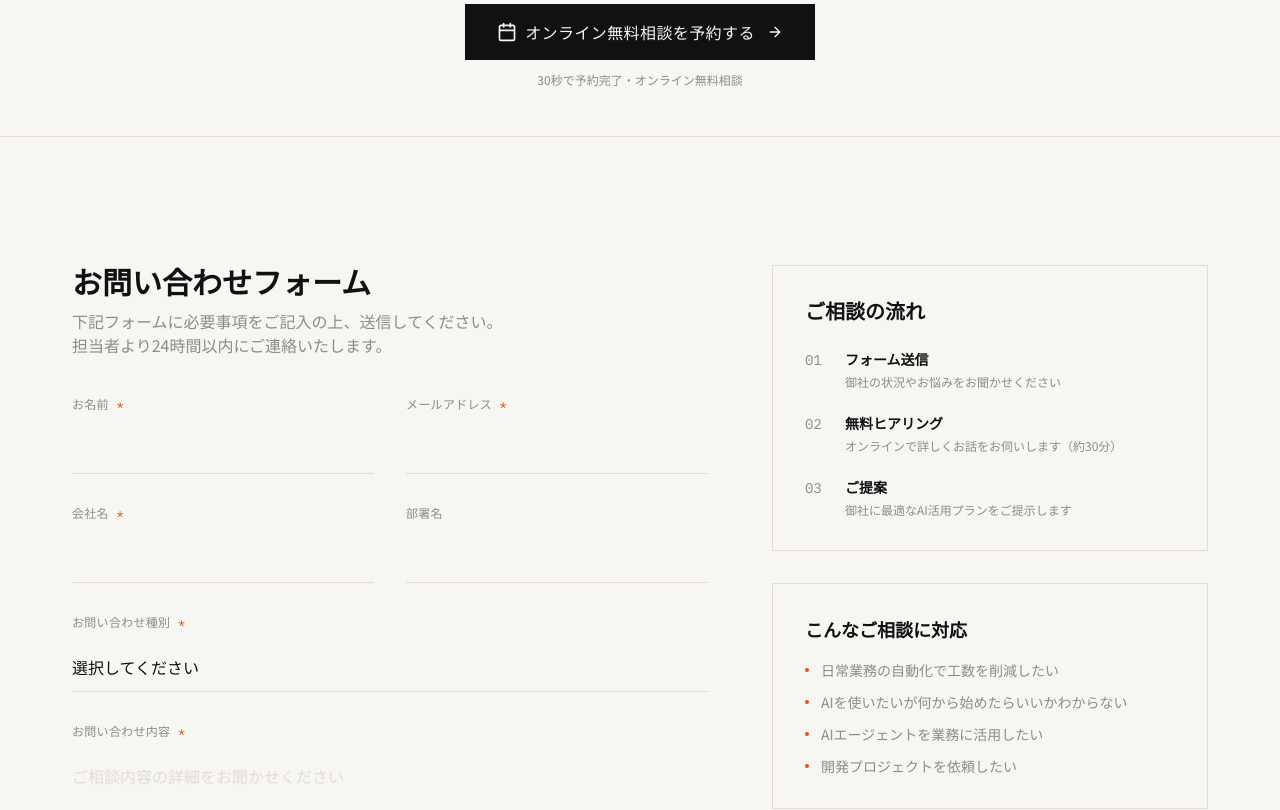
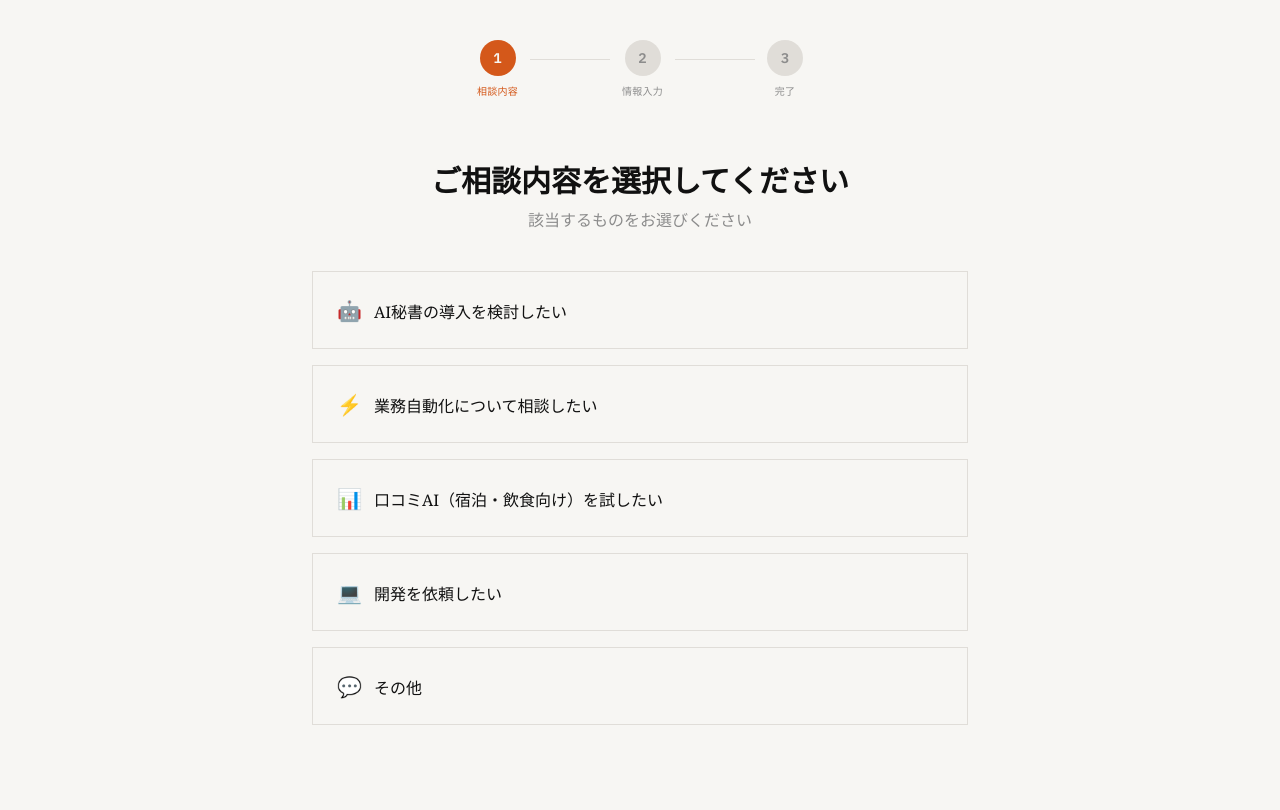
Before and after one commit to MaururuTakumi/qucikcliplp, a React (Vite) app: page /contact in a window 1280 px wide. Shown: the part 720-1530 px from the top of the page. Built offline with nearby package versions, Linux system fonts and the light colour scheme.

Commit message:
feat: お問い合わせページをステップ式スクリーニングフォームに改修

```diff
--- a/src/pages/ContactPage.tsx
+++ b/src/pages/ContactPage.tsx
@@ -1,65 +1,75 @@
 import React, { useState } from 'react';
-import { Mail, Clock, Send, CheckCircle, AlertCircle, MessageSquare, Phone, Calendar, ArrowRight } from 'lucide-react';
+import { Mail, Phone, MessageSquare, Calendar, ArrowRight, ArrowLeft, CheckCircle } from 'lucide-react';
+
+const GAS_URL = 'https://script.google.com/macros/s/AKfycbxVMYEL9aJS124xpDj-bpynGYH_QbyEsb0yGqUznlTALT6OreAjCSS7oth4f7ETDciQ/exec';
+
+const inquiryOptions = [
+  { emoji: '🤖', label: 'AI秘書の導入を検討したい' },
+  { emoji: '⚡', label: '業務自動化について相談したい' },
+  { emoji: '📊', label: '口コミAI（宿泊・飲食向け）を試したい' },
+  { emoji: '💻', label: '開発を依頼したい' },
+  { emoji: '💬', label: 'その他' },
+];
+
+const employeeCountOptions = ['1〜10名', '11〜50名', '51〜100名', '100名以上'];
 
 const ContactPage: React.FC = () => {
+  const [step, setStep] = useState(1);
+  const [fadeKey, setFadeKey] = useState(0);
   const [isSubmitting, setIsSubmitting] = useState(false);
-  const [submitStatus, setSubmitStatus] = useState<'idle' | 'success' | 'error'>('idle');
+
+  const [inquiryType, setInquiryType] = useState('');
+  const [company, setCompany] = useState('');
+  const [name, setName] = useState('');
+  const [email, setEmail] = useState('');
+  const [employeeCount, setEmployeeCount] = useState('');
+  const [message, setMessage] = useState('');
 
   React.useEffect(() => {
     document.title = 'お問い合わせ | honkoma';
   }, []);
 
-  const handleSubmit = async (e: React.FormEvent<HTMLFormElement>) => {
+  const goToStep = (next: number) => {
+    setFadeKey((k) => k + 1);
+    setStep(next);
+  };
+
+  const handleSelectInquiry = (label: string) => {
+    setInquiryType(label);
+    goToStep(2);
+  };
+
+  const handleSubmit = async (e: React.FormEvent) => {
     e.preventDefault();
     setIsSubmitting(true);
-    setSubmitStatus('idle');
 
-    const formData = new FormData(e.currentTarget);
     const data = {
-      name: formData.get('name') as string,
-      email: formData.get('email') as string,
-      company: formData.get('company') as string,
-      department: formData.get('department') as string,
-      inquiryType: formData.get('inquiryType') as string,
-      message: formData.get('message') as string,
+      inquiryType,
+      company,
+      name,
+      email,
+      employeeCount,
+      message,
       timestamp: new Date().toISOString(),
     };
 
     try {
-      // GASに送信（スプレッドシート記録）
-      await fetch('https://script.google.com/macros/s/AKfycbxVMYEL9aJS124xpDj-bpynGYH_QbyEsb0yGqUznlTALT6OreAjCSS7oth4f7ETDciQ/exec', {
+      await fetch(GAS_URL, {
         method: 'POST',
         mode: 'no-cors',
         headers: { 'Content-Type': 'application/json' },
         body: JSON.stringify(data),
       });
-
-      // GAS側でスプレッドシート記録 + Telegram即時通知をまとめて処理
-      setSubmitStatus('success');
-      e.currentTarget.reset();
+    } catch (error) {
+      console.error('Error submitting form:', error);
+    } finally {
+      setIsSubmitting(false);
       if (window.gtag) {
         window.gtag('event', 'form_submit', { event_category: 'engagement', event_label: 'contact_form' });
       }
-    } catch (error) {
-      console.error('Error submitting form:', error);
-      setSubmitStatus('success');
-      e.currentTarget.reset();
-      if (window.gtag) {
-        window.gtag('event', 'form_submit', { event_category: 'engagement', event_label: 'contact_form' });
-      }
-    } finally {
-      setIsSubmitting(false);
+      goToStep(3);
     }
   };
-
-  const inquiryTypes = [
-    'AI導入に関するご相談',
-    'ルーティーンワーク自動化のご相談',
-    'AI秘書派遣のご相談',
-    'ソフトウェア開発のご依頼',
-    '事業提携・パートナーシップについて',
-    'その他',
-  ];
 
   return (
     <div className="bg-cream">
@@ -103,204 +113,213 @@ const ContactPage: React.FC = () => {
         </div>
       </section>
 
-      {/* Cal.com Direct Link */}
-      <section className="py-12 border-b border-subtle">
-        <div className="max-w-[1200px] mx-auto px-6 lg:px-8">
-          <div className="text-center">
-            <p className="text-warm text-lg mb-4">すぐに相談したい方はこちら</p>
-            <a
-              href="https://cal.com/takumi-honkoma-mljb0f/honkoma-meeting?overlayCalendar=true"
-              target="_blank"
-              rel="noopener noreferrer"
-              className="group inline-flex items-center justify-center px-8 py-4 bg-ink text-cream text-base font-medium tracking-wide hover:bg-accent transition-colors duration-300"
-            >
-              <Calendar className="mr-2 h-5 w-5" />
-              オンライン無料相談を予約する
-              <ArrowRight className="ml-3 h-4 w-4 group-hover:translate-x-1 transition-transform" />
-            </a>
-            <p className="text-warm text-xs mt-3">30秒で予約完了・オンライン無料相談</p>
+      {/* Step Form */}
+      <section className="py-20 md:py-32">
+        <div className="max-w-[720px] mx-auto px-6 lg:px-8">
+          {/* Progress Bar */}
+          <div className="flex items-center justify-center gap-3 mb-16">
+            {[1, 2, 3].map((s) => (
+              <React.Fragment key={s}>
+                <div className="flex flex-col items-center gap-2">
+                  <div
+                    className={`w-9 h-9 rounded-full flex items-center justify-center font-mono text-sm font-bold transition-colors duration-300 ${
+                      s === step
+                        ? 'bg-accent text-cream'
+                        : s < step
+                          ? 'bg-accent/20 text-accent'
+                          : 'bg-subtle text-warm'
+                    }`}
+                  >
+                    {s < step ? '✓' : s}
+                  </div>
+                  <span className={`font-mono text-[10px] tracking-wide uppercase ${s === step ? 'text-accent' : 'text-warm'}`}>
+                    {s === 1 ? '相談内容' : s === 2 ? '情報入力' : '完了'}
+                  </span>
+                </div>
+                {s < 3 && (
+                  <div className={`w-12 md:w-20 h-px mb-5 transition-colors duration-300 ${s < step ? 'bg-accent' : 'bg-subtle'}`} />
+                )}
+              </React.Fragment>
+            ))}
           </div>
-        </div>
-      </section>
 
-      {/* Form Section */}
-      <section className="py-32">
-        <div className="max-w-[1200px] mx-auto px-6 lg:px-8">
-          <div className="grid grid-cols-1 lg:grid-cols-12 gap-16 items-start">
-            {/* Form */}
-            <div className="lg:col-span-7">
-              <h2 className="font-serif text-3xl font-bold text-ink mb-2">お問い合わせフォーム</h2>
-              <p className="text-warm mb-10">
-                下記フォームに必要事項をご記入の上、送信してください。<br />
-                担当者より24時間以内にご連絡いたします。
-              </p>
+          {/* Step Content */}
+          <div key={fadeKey} className="animate-fade-in">
+            {/* Step 1 */}
+            {step === 1 && (
+              <div>
+                <h2 className="font-serif text-2xl md:text-3xl font-bold text-ink mb-2 text-center">
+                  ご相談内容を選択してください
+                </h2>
+                <p className="text-warm text-center mb-10">該当するものをお選びください</p>
+                <div className="grid grid-cols-1 gap-4">
+                  {inquiryOptions.map((opt) => (
+                    <button
+                      key={opt.label}
+                      type="button"
+                      onClick={() => handleSelectInquiry(opt.label)}
+                      className={`w-full text-left p-5 md:p-6 border transition-all duration-200 hover:border-accent hover:bg-accent-light/30 ${
+                        inquiryType === opt.label
+                          ? 'border-accent bg-accent-light/30'
+                          : 'border-subtle bg-cream'
+                      }`}
+                    >
+                      <span className="text-xl mr-3">{opt.emoji}</span>
+                      <span className="font-serif text-ink font-medium">{opt.label}</span>
+                    </button>
+                  ))}
+                </div>
+              </div>
+            )}
 
-              <form className="space-y-8" onSubmit={handleSubmit}>
-                <div className="grid grid-cols-1 md:grid-cols-2 gap-8">
+            {/* Step 2 */}
+            {step === 2 && (
+              <div>
+                <h2 className="font-serif text-2xl md:text-3xl font-bold text-ink mb-2 text-center">
+                  お客様情報をご入力ください
+                </h2>
+                <p className="text-warm text-center mb-10">
+                  <span className="inline-block border border-accent/30 bg-accent-light px-3 py-1 text-sm text-accent font-medium">
+                    {inquiryType}
+                  </span>
+                </p>
+
+                <form onSubmit={handleSubmit} className="space-y-8">
+                  <div>
+                    <label htmlFor="company" className="block font-mono text-xs tracking-wide uppercase text-warm mb-3">
+                      会社名 <span className="text-accent">*</span>
+                    </label>
+                    <input
+                      type="text" id="company" required value={company}
+                      onChange={(e) => setCompany(e.target.value)}
+                      className="w-full px-0 py-3 bg-transparent border-0 border-b border-subtle focus:border-ink focus:ring-0 text-ink transition-colors"
+                    />
+                  </div>
+
                   <div>
                     <label htmlFor="name" className="block font-mono text-xs tracking-wide uppercase text-warm mb-3">
                       お名前 <span className="text-accent">*</span>
                     </label>
                     <input
-                      type="text" id="name" name="name" required
+                      type="text" id="name" required value={name}
+                      onChange={(e) => setName(e.target.value)}
                       className="w-full px-0 py-3 bg-transparent border-0 border-b border-subtle focus:border-ink focus:ring-0 text-ink transition-colors"
                     />
                   </div>
+
                   <div>
                     <label htmlFor="email" className="block font-mono text-xs tracking-wide uppercase text-warm mb-3">
                       メールアドレス <span className="text-accent">*</span>
                     </label>
                     <input
-                      type="email" id="email" name="email" required
+                      type="email" id="email" required value={email}
+                      onChange={(e) => setEmail(e.target.value)}
                       className="w-full px-0 py-3 bg-transparent border-0 border-b border-subtle focus:border-ink focus:ring-0 text-ink transition-colors"
                     />
                   </div>
-                </div>
 
-                <div className="grid grid-cols-1 md:grid-cols-2 gap-8">
                   <div>
-                    <label htmlFor="company" className="block font-mono text-xs tracking-wide uppercase text-warm mb-3">
-                      会社名 <span className="text-accent">*</span>
+                    <label className="block font-mono text-xs tracking-wide uppercase text-warm mb-4">
+                      従業員数
                     </label>
-                    <input
-                      type="text" id="company" name="company" required
-                      className="w-full px-0 py-3 bg-transparent border-0 border-b border-subtle focus:border-ink focus:ring-0 text-ink transition-colors"
+                    <div className="grid grid-cols-2 md:grid-cols-4 gap-3">
+                      {employeeCountOptions.map((opt) => (
+                        <label
+                          key={opt}
+                          className={`flex items-center justify-center p-3 border cursor-pointer transition-all duration-200 text-sm ${
+                            employeeCount === opt
+                              ? 'border-accent bg-accent-light/30 text-accent font-medium'
+                              : 'border-subtle text-warm hover:border-accent/50'
+                          }`}
+                        >
+                          <input
+                            type="radio" name="employeeCount" value={opt}
+                            checked={employeeCount === opt}
+                            onChange={(e) => setEmployeeCount(e.target.value)}
+                            className="sr-only"
+                          />
+                          {opt}
+                        </label>
+                      ))}
+                    </div>
+                  </div>
+
+                  <div>
+                    <label htmlFor="message" className="block font-mono text-xs tracking-wide uppercase text-warm mb-3">
+                      どんな業務を自動化したいですか？ <span className="text-accent">*</span>
+                    </label>
+                    <textarea
+                      id="message" rows={4} required value={message}
+                      onChange={(e) => setMessage(e.target.value)}
+                      placeholder="例: 毎日の口コミチェックに1時間かかっている、営業メールの作成を効率化したい など"
+                      className="w-full px-0 py-3 bg-transparent border-0 border-b border-subtle focus:border-ink focus:ring-0 text-ink resize-none transition-colors placeholder:text-warm/50"
                     />
                   </div>
-                  <div>
-                    <label htmlFor="department" className="block font-mono text-xs tracking-wide uppercase text-warm mb-3">
-                      部署名
-                    </label>
-                    <input
-                      type="text" id="department" name="department"
-                      className="w-full px-0 py-3 bg-transparent border-0 border-b border-subtle focus:border-ink focus:ring-0 text-ink transition-colors"
-                    />
+
+                  <div className="flex gap-4 pt-4">
+                    <button
+                      type="button"
+                      onClick={() => goToStep(1)}
+                      className="flex items-center justify-center gap-2 px-6 py-4 border border-subtle text-warm hover:text-ink hover:border-ink transition-colors duration-200"
+                    >
+                      <ArrowLeft className="h-4 w-4" />
+                      戻る
+                    </button>
+                    <button
+                      type="submit"
+                      disabled={isSubmitting}
+                      className="flex-1 bg-ink text-cream py-4 font-medium tracking-wide hover:bg-accent transition-colors duration-300 disabled:opacity-50 disabled:cursor-not-allowed flex items-center justify-center gap-2"
+                    >
+                      {isSubmitting ? (
+                        <>
+                          <div className="animate-spin h-4 w-4 border-2 border-cream/30 border-t-cream rounded-full" />
+                          送信中...
+                        </>
+                      ) : (
+                        <>
+                          次へ
+                          <ArrowRight className="h-4 w-4" />
+                        </>
+                      )}
+                    </button>
                   </div>
-                </div>
 
-                <div>
-                  <label htmlFor="inquiryType" className="block font-mono text-xs tracking-wide uppercase text-warm mb-3">
-                    お問い合わせ種別 <span className="text-accent">*</span>
-                  </label>
-                  <select
-                    id="inquiryType" name="inquiryType" required
-                    className="w-full px-0 py-3 bg-transparent border-0 border-b border-subtle focus:border-ink focus:ring-0 text-ink transition-colors appearance-none cursor-pointer"
+                  <p className="text-xs text-warm text-center">
+                    送信いただいた個人情報は、当社の
+                    <a href="/privacy" className="text-accent hover:underline">プライバシーポリシー</a>
+                    に基づいて適切に管理いたします。
+                  </p>
+                </form>
+              </div>
+            )}
+
+            {/* Step 3 */}
+            {step === 3 && (
+              <div className="text-center py-8">
+                <CheckCircle className="h-16 w-16 text-accent mx-auto mb-6" />
+                <h2 className="font-serif text-3xl md:text-4xl font-bold text-ink mb-4">
+                  お問い合わせありがとうございます
+                </h2>
+                <p className="text-warm text-lg mb-10">
+                  24時間以内に担当者よりご連絡いたします。
+                </p>
+
+                <div className="border border-subtle p-8 md:p-10">
+                  <p className="text-warm mb-4">すぐにオンライン相談をご希望の方</p>
+                  <a
+                    href="https://cal.com/takumi-honkoma-mljb0f/honkoma-meeting?overlayCalendar=true"
+                    target="_blank"
+                    rel="noopener noreferrer"
+                    className="group inline-flex items-center justify-center px-8 py-4 bg-ink text-cream text-base font-medium tracking-wide hover:bg-accent transition-colors duration-300"
                   >
-                    <option value="">選択してください</option>
-                    {inquiryTypes.map((type, index) => (
-                      <option key={index} value={type}>{type}</option>
-                    ))}
-                  </select>
-                </div>
-
-                <div>
-                  <label htmlFor="message" className="block font-mono text-xs tracking-wide uppercase text-warm mb-3">
-                    お問い合わせ内容 <span className="text-accent">*</span>
-                  </label>
-                  <textarea
-                    id="message" name="message" rows={5} required
-                    placeholder="ご相談内容の詳細をお聞かせください"
-                    className="w-full px-0 py-3 bg-transparent border-0 border-b border-subtle focus:border-ink focus:ring-0 text-ink resize-none transition-colors placeholder:text-subtle"
-                  ></textarea>
-                </div>
-
-                {submitStatus === 'success' && (
-                  <div className="text-center border border-accent/30 bg-accent-light/20 p-8">
-                    <CheckCircle className="h-8 w-8 text-accent mx-auto mb-4" />
-                    <h3 className="font-serif text-2xl font-bold text-ink mb-2">お問い合わせありがとうございます</h3>
-                    <p className="text-warm text-sm mb-6">担当者より24時間以内にご連絡いたします。</p>
-                    <a
-                      href="https://cal.com/takumi-honkoma-mljb0f/honkoma-meeting?overlayCalendar=true"
-                      target="_blank"
-                      rel="noopener noreferrer"
-                      className="group inline-flex items-center justify-center px-8 py-4 bg-ink text-cream text-base font-medium tracking-wide hover:bg-accent transition-colors duration-300"
-                    >
-                      <Calendar className="mr-2 h-5 w-5" />
-                      今すぐ無料相談を予約する
-                      <ArrowRight className="ml-3 h-4 w-4 group-hover:translate-x-1 transition-transform" />
-                    </a>
-                    <p className="text-warm text-xs mt-3">30秒で予約完了・オンライン無料相談</p>
-                  </div>
-                )}
-
-                {submitStatus === 'error' && (
-                  <div className="flex items-center gap-2 text-ink border border-accent p-4">
-                    <AlertCircle className="h-4 w-4 text-accent" />
-                    <span className="text-sm">送信に失敗しました。時間をおいて再度お試しください。</span>
-                  </div>
-                )}
-
-                <button
-                  type="submit"
-                  disabled={isSubmitting}
-                  className="w-full bg-ink text-cream py-4 font-medium tracking-wide hover:bg-accent transition-colors duration-300 disabled:opacity-50 disabled:cursor-not-allowed flex items-center justify-center gap-2"
-                >
-                  {isSubmitting ? (
-                    <>
-                      <div className="animate-spin h-4 w-4 border-2 border-cream/30 border-t-cream rounded-full"></div>
-                      送信中...
-                    </>
-                  ) : (
-                    <>
-                      <Send className="h-4 w-4" />
-                      送信する
-                    </>
-                  )}
-                </button>
-
-                <p className="text-xs text-warm text-center">
-                  送信いただいた個人情報は、当社の
-                  <a href="/privacy" className="text-accent hover:underline">プライバシーポリシー</a>
-                  に基づいて適切に管理いたします。
-                </p>
-              </form>
-            </div>
-
-            {/* Sidebar */}
-            <div className="lg:col-span-5 space-y-8">
-              <div className="border border-subtle p-8">
-                <h3 className="font-serif text-xl font-bold text-ink mb-6">ご相談の流れ</h3>
-                <div className="space-y-6">
-                  {[
-                    { n: '01', t: 'フォーム送信', d: '御社の状況やお悩みをお聞かせください' },
-                    { n: '02', t: '無料ヒアリング', d: 'オンラインで詳しくお話をお伺いします（約30分）' },
-                    { n: '03', t: 'ご提案', d: '御社に最適なAI活用プランをご提示します' },
-                  ].map((item) => (
-                    <div key={item.n} className="flex gap-4">
-                      <span className="font-mono text-sm text-warm w-6 flex-shrink-0">{item.n}</span>
-                      <div>
-                        <h4 className="font-serif font-bold text-ink text-sm">{item.t}</h4>
-                        <p className="text-warm text-xs mt-1">{item.d}</p>
-                      </div>
-                    </div>
-                  ))}
+                    <Calendar className="mr-2 h-5 w-5" />
+                    オンライン無料相談を予約する
+                    <ArrowRight className="ml-3 h-4 w-4 group-hover:translate-x-1 transition-transform" />
+                  </a>
+                  <p className="text-warm text-xs mt-3">30秒で予約完了・オンライン無料相談</p>
                 </div>
               </div>
-
-              <div className="border border-subtle p-8">
-                <h3 className="font-serif text-lg font-bold text-ink mb-4">こんなご相談に対応</h3>
-                <ul className="space-y-3">
-                  {[
-                    '日常業務の自動化で工数を削減したい',
-                    'AIを使いたいが何から始めたらいいかわからない',
-                    'AIエージェントを業務に活用したい',
-                    '開発プロジェクトを依頼したい',
-                  ].map((item, i) => (
-                    <li key={i} className="flex items-start gap-3">
-                      <span className="w-1 h-1 bg-accent rounded-full flex-shrink-0 mt-2"></span>
-                      <span className="text-warm text-sm">{item}</span>
-                    </li>
-                  ))}
-                </ul>
-              </div>
-
-              <div className="bg-accent-light border border-accent/20 p-8">
-                <h3 className="font-serif text-lg font-bold text-ink mb-2">初回相談無料</h3>
-                <p className="text-warm text-sm leading-relaxed">
-                  まずはお気軽にお問い合わせください。御社の状況をお伺いした上で、最適なプランをご提案いたします。
-                </p>
-              </div>
-            </div>
+            )}
           </div>
         </div>
       </section>
```
